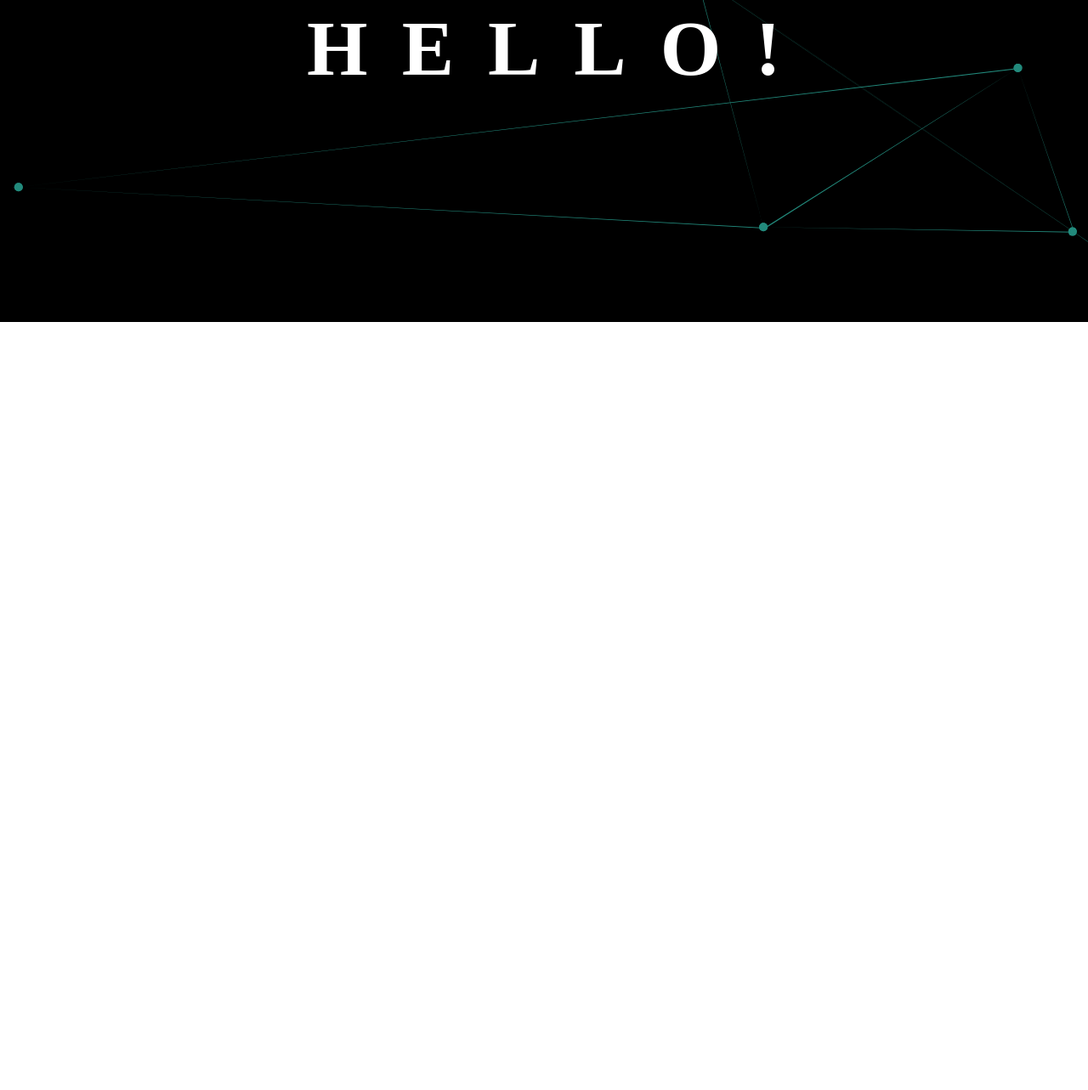
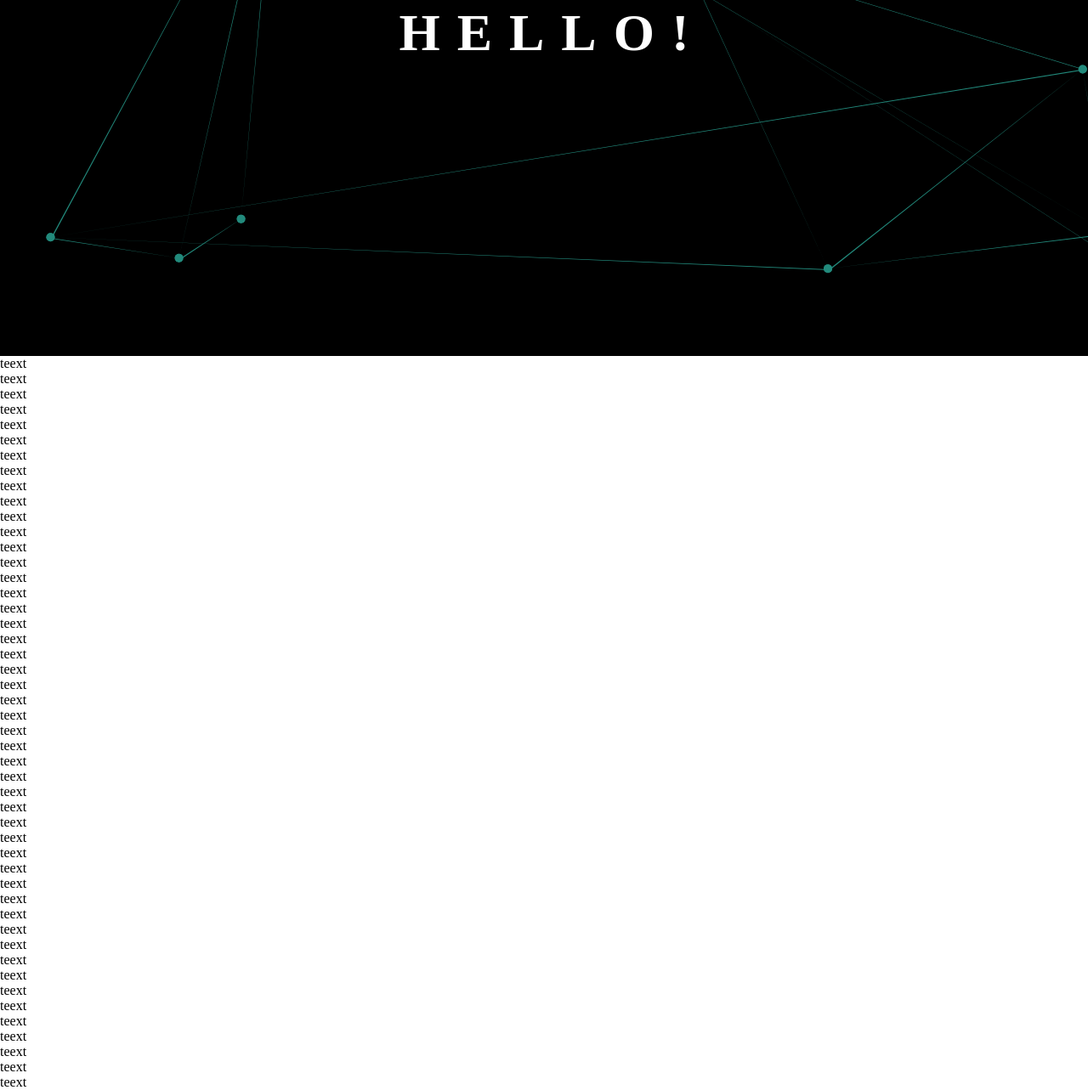
Before and after one commit to andrjuxa201185/molecule, a plain HTML site: page index.html in a window 1280 px wide. Shown: the part 343-1626 px from the top of the page at 85% size. Before the commit the page ends 800 px from the top, so only its background shows below. Drawn offline with Linux system fonts and the light colour scheme.

Commit message:
add h1 and settimeout

```diff
--- a/index.html
+++ b/index.html
@@ -9,7 +9,61 @@
   </head>
 
   <body>
-    <h1>hello!</h1>
-    <canvas width="1582" height="720" id="canvas"></canvas>
+    <header>
+      <h1>hello!</h1>
+      <canvas width="1582" height="760" id="canvas"></canvas>
+    </header>
+
+    <ul>
+        <li>teext</li>
+        <li>teext</li>
+        <li>teext</li>
+        <li>teext</li>
+        <li>teext</li>
+        <li>teext</li>
+        <li>teext</li>
+        <li>teext</li>
+        <li>teext</li>
+        <li>teext</li>
+        <li>teext</li>
+        <li>teext</li>
+        <li>teext</li>
+        <li>teext</li>
+        <li>teext</li>
+        <li>teext</li>
+        <li>teext</li>
+        <li>teext</li>
+        <li>teext</li>
+        <li>teext</li>
+        <li>teext</li>
+        <li>teext</li>
+        <li>teext</li>
+        <li>teext</li>
+        <li>teext</li>
+        <li>teext</li>
+        <li>teext</li>
+        <li>teext</li>
+        <li>teext</li>
+        <li>teext</li>
+        <li>teext</li>
+        <li>teext</li>
+        <li>teext</li>
+        <li>teext</li>
+        <li>teext</li>
+        <li>teext</li>
+        <li>teext</li>
+        <li>teext</li>
+        <li>teext</li>
+        <li>teext</li>
+        <li>teext</li>
+        <li>teext</li>
+        <li>teext</li>
+        <li>teext</li>
+        <li>teext</li>
+        <li>teext</li>
+        <li>teext</li>
+        <li>teext</li>
+      </ul>
+
   </body>
 </html>
--- a/script/molecule.js
+++ b/script/molecule.js
@@ -14,7 +14,6 @@ class Molecule {
     animate () {
         this.isAnimated = true;
         this.ctx.clearRect(0, 0, this.canvas.clientWidth, this.canvas.clientHeight);
-
         for (let i = 0; i < this.numOfpoint; i++) {
             if (this.point[i]) {
                 for (let j = 1; j < this.numOfLine; j++) {
@@ -34,28 +33,19 @@ class Molecule {
 
     start () {
         if (this.isAnimated) return;
-
         let t = 500;
-
         for (let i = 0; i < this.numOfpoint; i++) {
             setTimeout(() => {
                 this.point[i] = new this.figure();
                 this.point[i].setParam(this.speed, this.speed);
             }, t);
-            t += Math.random() * 1500;
+            t += Math.random() * 1000;
         }
-
-        // setTimeout(() => {
-        //     this.square[i] = new this.figure();
-        //     this.square[i].setParam(this.speed);
-        // }, Math.random() * 8000);
-
         this.animate();
     }
 
     stop () {
         cancelAnimationFrame(this.raf);
         this.isAnimated = false;
-        console.log("stop");
     }
 }
--- a/script/point.js
+++ b/script/point.js
@@ -3,9 +3,8 @@ class Point {
       this.positionX = 50;
       this.positionY = 50;
       this.speedY = 1;
-      this.speedX = -1;
+      this.speedX = 1;
       this.color = "rgb(34, 138, 124)";
-      // this.color = "rgb(124, 252, 5)";
       this.size = 5;
     }
 
@@ -19,11 +18,9 @@ class Point {
 
     drow(ctx, x, y){
       ctx.fillStyle = this.color;
-
       ctx.beginPath();
       ctx.arc(this.positionX, this.positionY, this.size, 0, 6);
       ctx.fill();
-
       ctx.beginPath();
       ctx.moveTo(this.positionX, this.positionY);
       ctx.lineTo(x , y);
@@ -45,6 +42,7 @@ class Point {
       }
       if(this.positionX >= width-5 || this.positionX < 5 ) {
         this.speedX = -this.speedX;
+        this.size = this.size==5?3:5;
       }
     }
   }
--- a/style/style.css
+++ b/style/style.css
@@ -2,7 +2,7 @@
   margin: 0%;
   padding: 0%;
 }
-body{
+header{
   position: relative;
 }
 canvas {
@@ -17,11 +17,11 @@ h1{
   position: absolute;
   top:50%;
   left: 50%;
-  font-size: 92px;
+  font-size: 62px;
   color: white;
   transform: translate(-50%, -50%);
   text-transform: uppercase;
   z-index: 9999;
-  letter-spacing: 40px;
-  text-indent: 40px;
+  letter-spacing: 20px;
+  text-indent: 20px;
 }
```
